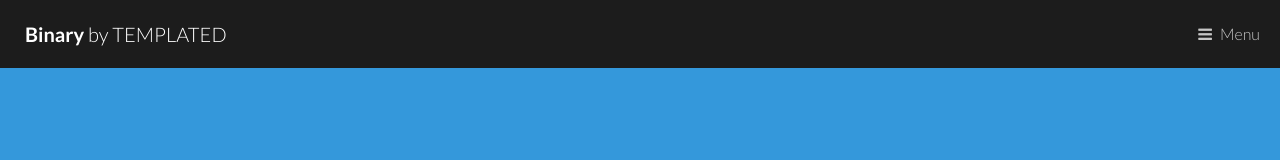
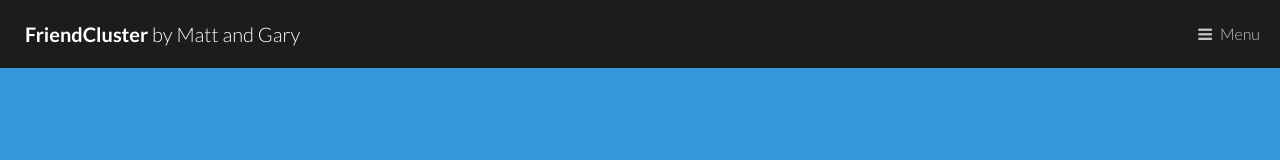
Before and after one commit to mattburman/friendcluster, a website: page public/index.html in a window 1280 px wide. Shown: the top 160 px of the page. Drawn offline with Linux system fonts and the light colour scheme.

Commit message:
Update index.html

```diff
--- a/public/index.html
+++ b/public/index.html
@@ -17,7 +17,7 @@
 
 	<!-- Header -->
 	<header id="header">
-		<a href="index.html" class="logo"><strong>Binary</strong> by TEMPLATED</a>
+		<a href="index.html" class="logo"><strong>FriendCluster</strong> by Matt and Gary</a>
 		<nav>
 			<a href="#menu">Menu</a>
 		</nav>
```
